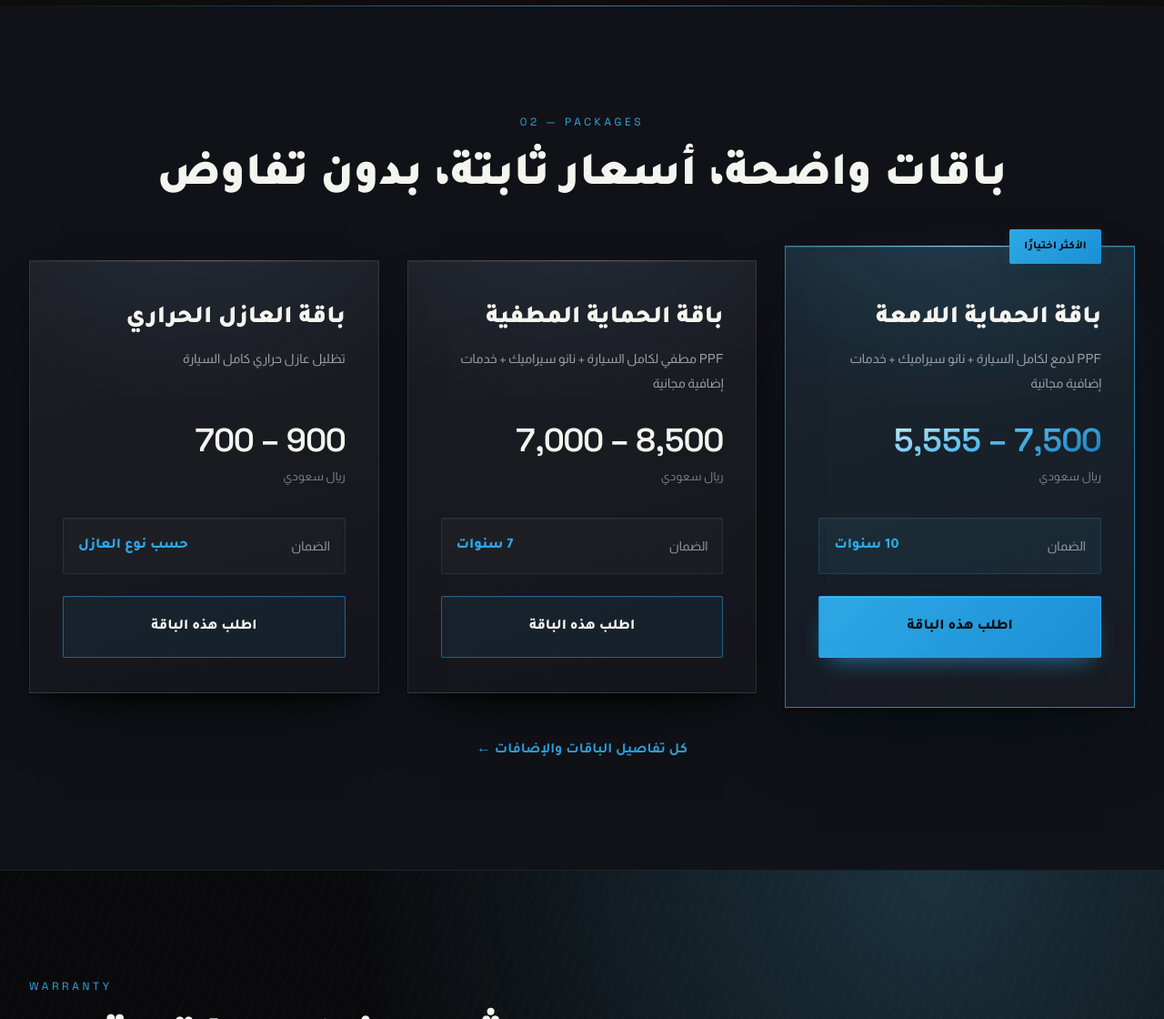
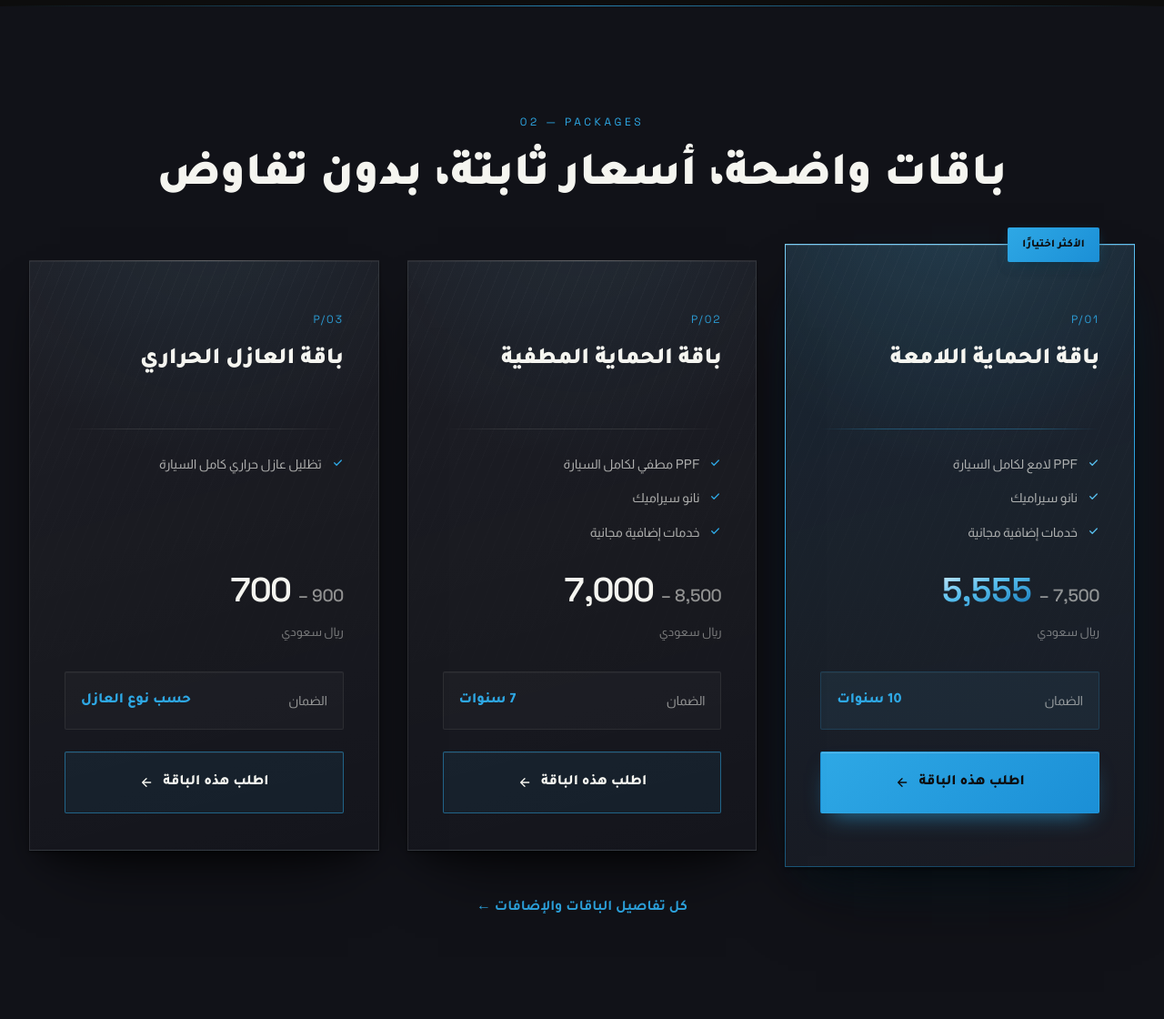
Before and after one commit to mubarmijonline/kmq_website, a Flask app: page /ar/ in a window 1280 px wide. Shown: the part 2910-4030 px from the top of the page at 91% size. Run offline with Flask 3, Linux system fonts and the light colour scheme.

Commit message:
Give the package cards a structure worth comparing
The client read the first pass as still not sophisticated enough, and the
reason is that better lighting was all it was: three panels holding a
paragraph and a number. This pass gives the content a shape.

The includes line is written as one string joining its parts with " + ",
so split on it and each card becomes a ticked spec list the eye can read
down as well as across; a package written as a single phrase stays one
line. Each card carries a P/0N code above its name, the way the service
cards carry S/0N, over a hairline that fades at both ends so it reads the
same in either writing direction. Every agreed price is a range, so the
lower bound now takes the weight at 40px and the upper trails it at meta
size. The CTA gains an arrow that points the way the language runs.

The featured card's edge is a gradient rather than a flat blue line: the
content layers clip to the padding box over an opaque base, and the
accent paints the border box beneath, bright at the top corner and
falling away down the card. A fine weave, masked out before it reaches
the price, keeps a 400px slab of near-black from reading as flat, and a
specular band crosses the card on hover.

Two lines are held open for the name above 900px. The rule under it is
drawn across all three cards at once, and one English name wrapping where
its neighbours do not left the row with rules at two heights.

Co-Authored-By: Claude Opus 5 <noreply@anthropic.com>

```diff
--- a/design/components.css
+++ b/design/components.css
@@ -665,16 +665,16 @@
 /* ═══════════ Package card ═══════════ */
 
 /* The cards are a comparison, so the eye needs to travel across them in
-   straight lines. Name and includes copy vary in length, and in English the
-   name wraps where the Arabic one doesn't, so the three things a visitor
-   actually compares — price, warranty, CTA — are pinned to the bottom of the
-   card as one block instead of floating on whatever the copy left behind. */
+   straight lines. Name and spec copy vary in length, and in English the name
+   wraps where the Arabic one doesn't, so the three things a visitor actually
+   compares — price, warranty, CTA — are pinned to the bottom of the card as
+   one block instead of floating on whatever the copy left behind. */
 .kmq-pkg {
   position: relative;
   isolation: isolate;
   display: flex;
   flex-direction: column;
-  padding: 46px clamp(22px, 6vw, 36px) 38px;
+  padding: 52px clamp(24px, 6vw, 38px) 40px;
   /* Three layers: a cool light spilling in from above, the card's own sheen,
      and a translucent dark base. The base is what the shadows read against —
      without it the card is the same value as the section behind it. */
@@ -702,18 +702,49 @@
   pointer-events: none;
 }
 
+/* Two things that belong behind the copy but in front of the card's own
+   background, which is what the negative z-index inside an isolated stacking
+   context buys: the weave the hero and the warranty band already use, faded
+   out before it reaches the price, and a specular band that crosses the card
+   on hover. Paint, not decoration for its own sake — the texture is what
+   stops a 400px slab of near-black reading as flat. */
+.kmq-pkg::after {
+  content: "";
+  position: absolute;
+  inset: 0;
+  z-index: -1;
+  pointer-events: none;
+  background:
+    linear-gradient(115deg, transparent 38%, rgba(255, 255, 255, .055) 48%, transparent 58%)
+      var(--kmq-sheen, 190%) 0 / 260% 100% no-repeat,
+    var(--kmq-weave-fine);
+  -webkit-mask-image: linear-gradient(180deg, #000, rgba(0, 0, 0, .35) 55%, transparent);
+  mask-image: linear-gradient(180deg, #000, rgba(0, 0, 0, .35) 55%, transparent);
+  transition: background-position 1.1s var(--kmq-ease);
+}
+
 .kmq-pkg:hover {
   transform: translateY(-8px);
   box-shadow: var(--kmq-shadow-pkg-hover);
   border-color: var(--kmq-blue-35);
 }
 
+.kmq-pkg:hover::after { --kmq-sheen: -90%; }
+
+/* The featured card's edge is a gradient, not a line: the content layers are
+   clipped to the padding box and a second gradient paints the border box
+   underneath, so the accent runs bright at the top corner and falls away
+   down the card the way the lighting does. */
 .kmq-pkg--featured {
+  border-color: transparent;
   background:
-    radial-gradient(120% 78% at 50% -14%, rgba(87, 191, 238, .16), transparent 64%),
-    var(--kmq-grad-card-lit),
-    rgba(20, 23, 32, .74);
-  border-color: var(--kmq-blue-70);
+    radial-gradient(120% 78% at 50% -14%, rgba(87, 191, 238, .16), transparent 64%) padding-box,
+    var(--kmq-grad-card-lit) padding-box,
+    /* Opaque, unlike the plain card's translucent base: everything above it
+       is see-through, and the accent below would otherwise flood the whole
+       card instead of staying in the one-pixel border it is painted for. */
+    linear-gradient(#14161E, #14161E) padding-box,
+    linear-gradient(160deg, var(--kmq-blue-hi), var(--kmq-blue) 42%, rgba(27, 143, 214, .28)) border-box;
   box-shadow: var(--kmq-shadow-pkg-lit);
 }
 
@@ -722,7 +753,6 @@
 }
 
 .kmq-pkg--featured:hover {
-  border-color: var(--kmq-blue-bright);
   box-shadow: var(--kmq-shadow-pkg-lit-hover);
 }
 
@@ -731,15 +761,15 @@
    row to stand out of, so it stays flush. */
 @media (min-width: 900px) {
   .kmq-pkg--featured {
-    margin-block: -16px;
-    padding-block: 62px 54px;
+    margin-block: -18px;
+    padding-block: 70px 58px;
   }
 }
 
 .kmq-pkg__flag {
   position: absolute;
   inset-block-start: 0;
-  inset-inline-start: clamp(22px, 6vw, 36px);
+  inset-inline-start: clamp(24px, 6vw, 38px);
   transform: translateY(-50%);
   background: var(--kmq-grad-cta);
   box-shadow: var(--kmq-shadow-flag);
@@ -752,49 +782,128 @@
   border-radius: var(--kmq-radius);
 }
 
+/* Identity sits above a hairline, the way the service cards carry their
+   S/0N code. The rule fades at both ends so it reads the same in either
+   writing direction. */
+.kmq-pkg__head {
+  position: relative;
+  padding-block-end: 24px;
+  margin-block-end: 26px;
+}
+
+.kmq-pkg__head::after {
+  content: "";
+  position: absolute;
+  inset-block-end: 0;
+  inset-inline: 0;
+  height: 1px;
+  background: linear-gradient(90deg,
+    transparent, var(--kmq-line) 22%, var(--kmq-line) 78%, transparent);
+}
+
+.kmq-pkg--featured .kmq-pkg__head::after {
+  background: linear-gradient(90deg,
+    transparent, var(--kmq-blue-35) 22%, var(--kmq-blue-35) 78%, transparent);
+}
+
+.kmq-pkg__code {
+  font-family: var(--kmq-font-meta);
+  font-size: var(--kmq-micro);
+  letter-spacing: .16em;
+  color: rgba(46, 168, 229, .9);
+  margin-block-end: 16px;
+}
+
 .kmq-pkg h3 {
   font-weight: 900;
-  font-size: 27px;
+  font-size: clamp(24px, 2vw, 28px);
   line-height: 1.35;
-  margin-block: 0 12px;
-}
-
-.kmq-pkg__includes {
+  letter-spacing: -.01em;
+  margin: 0;
+}
+
+/* Two lines held open for the name. The rule under it is a horizontal line
+   drawn across all three cards at once, so one English name wrapping where
+   its neighbours do not leaves the row with rules at two heights — which
+   reads as a mistake far more loudly than the extra air does. Stacked there
+   is no row to align with, so the reservation is lifted and the card closes
+   up around whatever the name needed. */
+@media (min-width: 900px) {
+  .kmq-pkg h3 { min-height: 2.7em; }
+}
+
+/* What the package includes, one line per part, so the row can be read down
+   as well as across. */
+.kmq-pkg__specs {
+  list-style: none;
+  margin: 0 0 32px;
+  padding: 0;
+  display: grid;
+  gap: 13px;
+}
+
+.kmq-pkg__specs li {
+  display: grid;
+  grid-template-columns: auto 1fr;
+  align-items: start;
+  gap: 11px;
   font-size: var(--kmq-small);
-  line-height: 1.9;
-  color: var(--kmq-ink-60);
-  margin-block-end: 30px;
-  /* Two lines held open so the top of the card keeps its shape when one
-     package's includes line is shorter than its neighbours'. */
-  min-height: calc(2 * 1.9 * var(--kmq-small));
-}
-
-/* Currency sits directly under the price rather than beside it: every price
-   here is a range, and at this column width the pair breaks to two lines on
-   some cards and not others, which puts the numbers out of line across the
-   row. Stacked, they are one block on every card. */
+  line-height: 1.75;
+  color: var(--kmq-ink-70);
+}
+
+/* Optical, not metric: the tick centres on the cap height of the first line
+   rather than on its box. */
+.kmq-pkg__tick {
+  margin-block-start: 4px;
+  color: var(--kmq-blue);
+}
+
+.kmq-pkg--featured .kmq-pkg__tick { color: var(--kmq-blue-bright); }
+
+/* Price, warranty and CTA travel together; the auto margin above them squares
+   off the bottom of the row. */
+.kmq-pkg__foot { margin-block-start: auto; }
+
+/* Currency sits under the price rather than beside it: every price here is a
+   range, and at this column width the pair breaks to two lines on some cards
+   and not others, which puts the numbers out of line across the row. */
 .kmq-pkg__pricerow {
   display: flex;
   flex-direction: column;
   align-items: flex-start;
-  gap: 7px;
-  margin-block-end: 32px;
+  gap: 8px;
+  margin-block-end: 30px;
 }
 
 .kmq-pkg__price {
+  display: flex;
+  align-items: baseline;
+  flex-wrap: wrap;
+  gap: 8px;
   font-family: var(--kmq-font-latin);
-  font-size: clamp(30px, 2.8vw, 36px);
+  font-variant-numeric: tabular-nums;
+  text-align: start;
+}
+
+.kmq-pkg__price-lo {
+  font-size: clamp(32px, 2.9vw, 40px);
   font-weight: 600;
-  line-height: 1.1;
-  letter-spacing: -.015em;
-  font-variant-numeric: tabular-nums;
+  line-height: 1.05;
+  letter-spacing: -.02em;
   color: var(--kmq-ink);
-  direction: ltr;
-  unicode-bidi: isolate;
-  text-align: start;
-}
-
-.kmq-pkg--featured .kmq-pkg__price {
+}
+
+/* The upper bound is context for the lower one, so it trails it at meta
+   size instead of competing with it — dimmer, but not below AA at 19px. */
+.kmq-pkg__price-hi {
+  font-size: 19px;
+  font-weight: 500;
+  color: var(--kmq-ink-55);
+  letter-spacing: -.01em;
+}
+
+.kmq-pkg--featured .kmq-pkg__price-lo {
   background: var(--kmq-grad-numeral);
   -webkit-background-clip: text;
   background-clip: text;
@@ -811,19 +920,10 @@
   direction: inherit;
 }
 
-.kmq-pkg--featured .kmq-pkg__price--tbd {
-  background: none;
-  color: var(--kmq-ink-55);
-}
-
 .kmq-pkg__currency {
   font-size: 13px;
   color: var(--kmq-ink-45);
 }
-
-/* Price, warranty and CTA travel together; the auto margin above them squares
-   off the bottom of the row. */
-.kmq-pkg__foot { margin-block-start: auto; }
 
 /* Boxed rather than ruled: two hairlines above and below made the warranty
    look like a leftover row, a single inset panel makes it look like a term. */
@@ -833,7 +933,7 @@
   justify-content: space-between;
   gap: 12px;
   margin: 0 0 24px;
-  padding: 14px 16px;
+  padding: 15px 17px;
   border: 1px solid var(--kmq-line-soft);
   border-radius: var(--kmq-radius);
   background: rgba(245, 245, 240, .022);
@@ -859,7 +959,10 @@
 }
 
 .kmq-pkg__cta {
-  display: block;
+  display: flex;
+  align-items: center;
+  justify-content: center;
+  gap: 10px;
   width: 100%;
   border-color: var(--kmq-blue-50);
   background: rgba(46, 168, 229, .07);
@@ -879,6 +982,18 @@
   background: rgba(46, 168, 229, .16);
   color: var(--kmq-ink);
 }
+
+/* The arrow points the way the language runs, and steps that way on hover. */
+.kmq-pkg__cta svg {
+  flex: none;
+  transition: transform var(--kmq-quick);
+}
+
+.kmq-pkg__cta:hover svg { transform: translateX(4px); }
+
+[dir="rtl"] .kmq-pkg__cta svg { transform: scaleX(-1); }
+
+[dir="rtl"] .kmq-pkg__cta:hover svg { transform: scaleX(-1) translateX(4px); }
 
 .kmq-pkg--featured .kmq-pkg__cta {
   background: var(--kmq-grad-cta);
--- a/templates/home.html
+++ b/templates/home.html
@@ -128,7 +128,7 @@
     </div>
     <div class="kmq-grid kmq-grid--wide kmq-grid--pkgs">
       {% for p in packages %}
-        {{ m.package_card(p, t, wa, show_prices, t.order_package) }}
+        {{ m.package_card(p, t, wa, show_prices, t.order_package, loop.index) }}
       {% endfor %}
     </div>
     <div style="text-align:center;margin-block-start:44px">
--- a/templates/packages.html
+++ b/templates/packages.html
@@ -11,7 +11,7 @@
 <section class="kmq-shell" style="padding-block:90px 40px">
   <div class="kmq-grid kmq-grid--wide kmq-grid--pkgs">
     {% for p in packages %}
-      {{ m.package_card(p, t, wa, show_prices, t.order_on_whatsapp) }}
+      {{ m.package_card(p, t, wa, show_prices, t.order_on_whatsapp, loop.index) }}
     {% endfor %}
   </div>
 </section>
--- a/templates/partials/macros.html
+++ b/templates/partials/macros.html
@@ -20,23 +20,55 @@
 {%- endmacro %}
 
 
-{# A package card. `wa`, `t` and `show_prices` come from the app context. #}
-{% macro package_card(p, t, wa, show_prices, cta_label) -%}
+{# A package card. `wa`, `t` and `show_prices` come from the app context.
+   `index` is the card's position in the row; pass `loop.index` where the
+   cards are listed, leave it out where one stands alone. #}
+{% macro package_card(p, t, wa, show_prices, cta_label, index=none) -%}
   <article class="kmq-pkg {% if p.featured %}kmq-pkg--featured{% endif %}">
     {% if p.featured %}<div class="kmq-pkg__flag">{{ t.most_chosen }}</div>{% endif %}
-    <h3>{{ p.name }}</h3>
-    <p class="kmq-pkg__includes">{{ p.includes }}</p>
+
+    <header class="kmq-pkg__head">
+      {# The code reads left to right in both locales, but sits on the side the
+         card is read from, so the isolation goes on the span and not the box. #}
+      {% if index %}<div class="kmq-pkg__code"><span dir="ltr">P/{{ "%02d"|format(index) }}</span></div>{% endif %}
+      <h3>{{ p.name }}</h3>
+    </header>
+
+    {# The includes line is written as one string with the parts joined by
+       " + ". Split on it and the card gets a spec list the eye can scan down
+       and compare across; a package written as a single phrase stays one
+       line, which is why this is a split and not a schema change. #}
+    <ul class="kmq-pkg__specs">
+      {% for item in p.includes.split(" + ") %}
+        <li>
+          <svg class="kmq-pkg__tick" width="13" height="13" viewBox="0 0 24 24"
+               fill="none" stroke="currentColor" stroke-width="2.4"
+               stroke-linecap="round" stroke-linejoin="round" aria-hidden="true"
+               ><path d="M5 12.5l4.5 4.5L19 7.5"></path></svg>
+          <span>{{ item }}</span>
+        </li>
+      {% endfor %}
+    </ul>
 
     {# Price, warranty and CTA are pinned to the bottom of the card as one
-       block, so those three lines up across the row however long the name and
-       the includes copy above them ran — an English name wraps to two lines
-       where the Arabic one does not, and the prices are what the visitor is
+       block, so those three line up across the row however long the name and
+       the spec list above them ran — an English name wraps to two lines where
+       the Arabic one does not, and the prices are what the visitor is
        comparing. #}
     <div class="kmq-pkg__foot">
       {% if show_prices %}
         <div class="kmq-pkg__pricerow">
           {% if p.price %}
-            <div class="kmq-pkg__price">{{ p.price }}</div>
+            {# Every agreed price is a range. The lower bound is what the
+               visitor is deciding on, so it carries the weight and the upper
+               bound trails it at meta size. #}
+            {% set bounds = p.price.split("–") %}
+            <div class="kmq-pkg__price" dir="ltr">
+              <span class="kmq-pkg__price-lo">{{ bounds[0]|trim }}</span>
+              {%- if bounds|length > 1 %}
+                <span class="kmq-pkg__price-hi">– {{ bounds[1]|trim }}</span>
+              {%- endif %}
+            </div>
           {% else %}
             {# Price not agreed with the client yet. The slot holds its shape
                and says so, so the card never renders blank. #}
@@ -53,7 +85,13 @@
 
       {% set link = wa(t.wa_order ~ p.name) %}
       <a class="kmq-btn kmq-pkg__cta" href="{{ link or url_for('site.contact') }}"
-         {% if link %}target="_blank" rel="noopener"{% endif %}>{{ cta_label }}</a>
+         {% if link %}target="_blank" rel="noopener"{% endif %}>
+        <span>{{ cta_label }}</span>
+        <svg width="16" height="16" viewBox="0 0 24 24" fill="none"
+             stroke="currentColor" stroke-width="2" stroke-linecap="round"
+             stroke-linejoin="round" aria-hidden="true"
+             ><path d="M5 12h13M12 5.5l6.5 6.5L12 18.5"></path></svg>
+      </a>
     </div>
   </article>
 {%- endmacro %}
```
